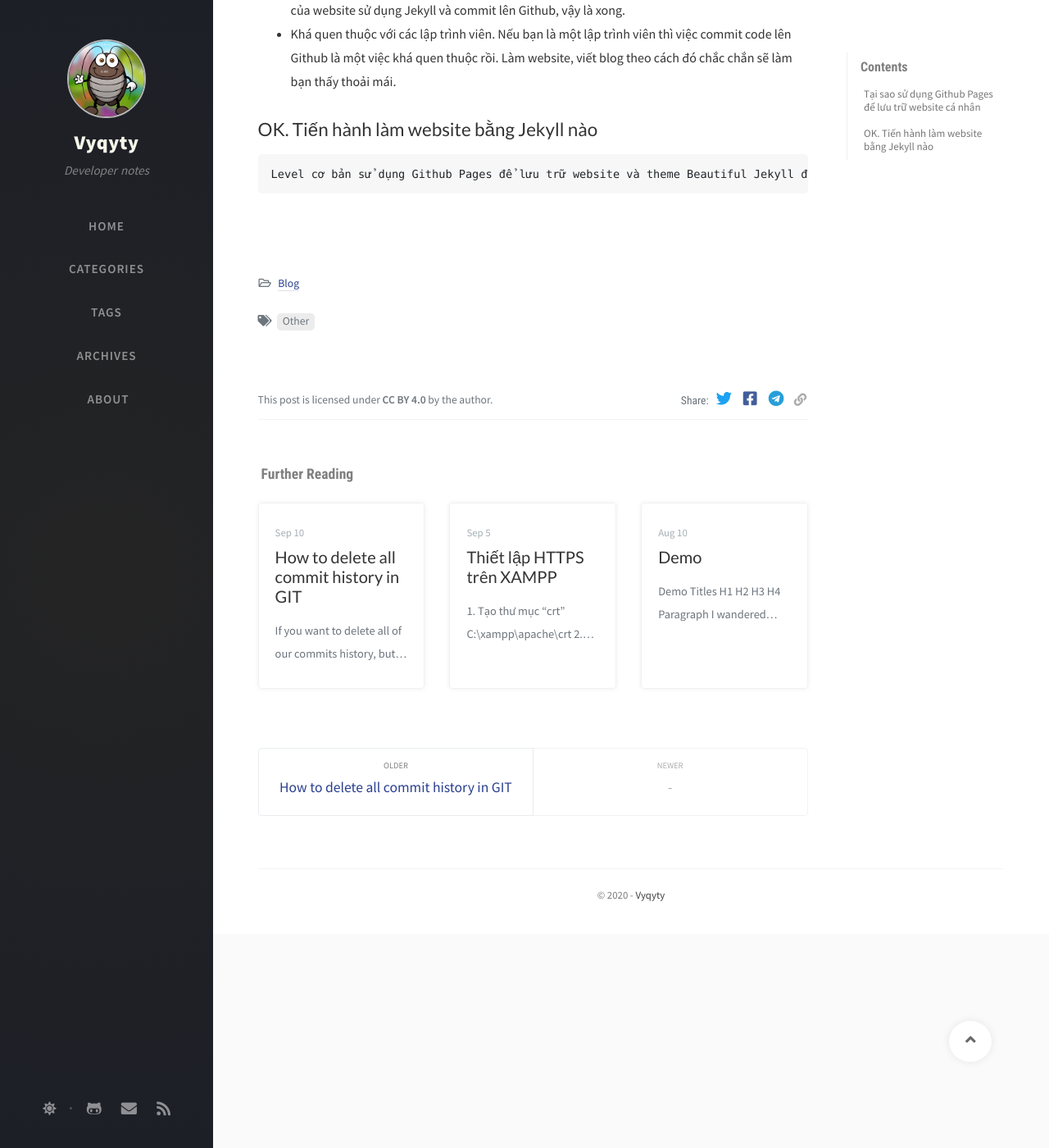
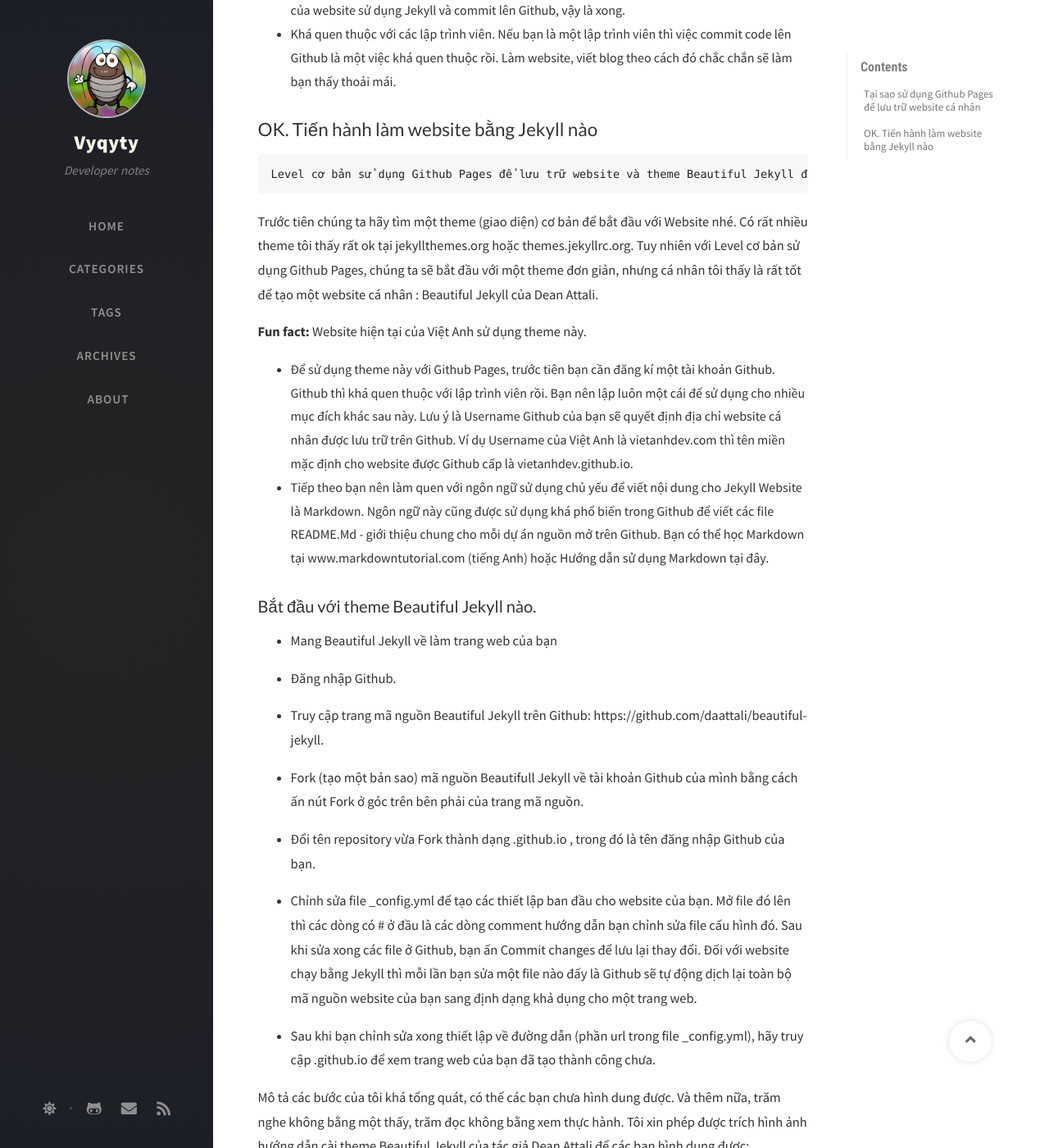
Before and after one commit to vyqyty/vyqyty.github.io, a Jekyll site: the page built from _posts/2020-10-14-tao-blog-voi-github.md, in a window 1280 px wide and 1400 px high, scrolled down 731 px. Shown: the whole window at 82% size. Built offline with Jekyll 4.4.1, drawn with Linux system fonts in a browser that asks for light colours; nearby versions of some CDN libraries; comment, search, counter and statistics services are not loaded; some of the changed text lies outside the part shown.

Commit message:
Update 2020-10-14-tao-blog-voi-github.md

````diff
--- a/_posts/2020-10-14-tao-blog-voi-github.md
+++ b/_posts/2020-10-14-tao-blog-voi-github.md
@@ -18,3 +18,28 @@
 ```
 Level cơ bản sử dụng Github Pages để lưu trữ website và theme Beautiful Jekyll để tạo website cá nhân với Jekyll.
 ```
+
+Trước tiên chúng ta hãy tìm một theme (giao diện) cơ bản để bắt đầu với Website nhé. Có rất nhiều theme tôi thấy rất ok tại jekyllthemes.org hoặc themes.jekyllrc.org. Tuy nhiên với Level cơ bản sử dụng Github Pages, chúng ta sẽ bắt đầu với một theme đơn giản, nhưng cá nhân tôi thấy là rất tốt để tạo một website cá nhân : Beautiful Jekyll của Dean Attali.
+
+**Fun fact:** Website hiện tại của Việt Anh sử dụng theme này.
+
+* Để sử dụng theme này với Github Pages, trước tiên bạn cần đăng kí một tài khoản Github. Github thì khá quen thuộc với lập trình viên rồi. Bạn nên lập luôn một cái để sử dụng cho nhiều mục đích khác sau này. Lưu ý là Username Github của bạn sẽ quyết định địa chỉ website cá nhân được lưu trữ trên Github. Ví dụ Username của Việt Anh là vietanhdev.com thì tên miền mặc định cho website được Github cấp là vietanhdev.github.io.
+* Tiếp theo bạn nên làm quen với ngôn ngữ sử dụng chủ yếu để viết nội dung cho Jekyll Website là Markdown. Ngôn ngữ này cũng được sử dụng khá phổ biến trong Github để viết các file README.Md - giới thiệu chung cho mỗi dự án nguồn mở trên Github. Bạn có thể học Markdown tại www.markdowntutorial.com (tiếng Anh) hoặc Hướng dẫn sử dụng Markdown tại đây.
+
+### Bắt đầu với theme Beautiful Jekyll nào.
+
+* Mang Beautiful Jekyll về làm trang web của bạn
+
+* Đăng nhập Github.
+
+* Truy cập trang mã nguồn Beautiful Jekyll trên Github: https://github.com/daattali/beautiful-jekyll.
+
+* Fork (tạo một bản sao) mã nguồn Beautifull Jekyll về tài khoản Github của mình bằng cách ấn nút Fork ở góc trên bên phải của trang mã nguồn.
+
+* Đổi tên repository vừa Fork thành dạng <username>.github.io , trong đó <username> là tên đăng nhập Github của bạn.
+
+* Chỉnh sửa file _config.yml để tạo các thiết lập ban đầu cho website của bạn. Mở file đó lên thì các dòng có # ở đầu là các dòng comment hướng dẫn bạn chỉnh sửa file cấu hình đó. Sau khi sửa xong các file ở Github, bạn ấn Commit changes để lưu lại thay đổi. Đối với website chạy bằng Jekyll thì mỗi lần bạn sửa một file nào đấy là Github sẽ tự động dịch lại toàn bộ mã nguồn website của bạn sang định dạng khả dụng cho một trang web.
+
+* Sau khi bạn chỉnh sửa xong thiết lập về đường dẫn (phần url trong file _config.yml), hãy truy cập <username>.github.io để xem trang web của bạn đã tạo thành công chưa.
+
+Mô tả các bước của tôi khá tổng quát, có thể các bạn chưa hình dung được. Và thêm nữa, trăm nghe không bằng một thấy, trăm đọc không bằng xem thực hành. Tôi xin phép được trích hình ảnh hướng dẫn cài theme Beautiful Jekyll của tác giả Dean Attali để các bạn hình dung được:
````
